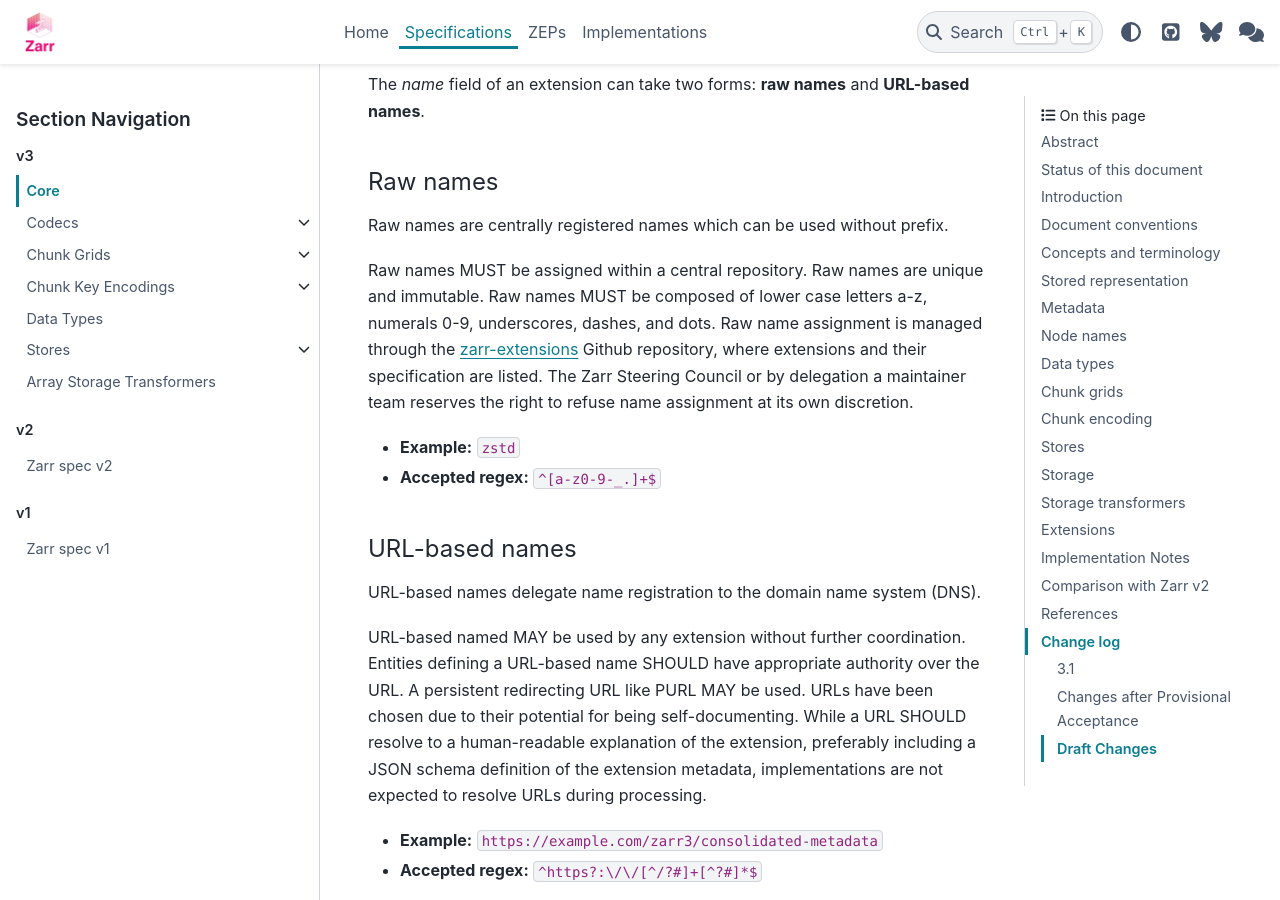
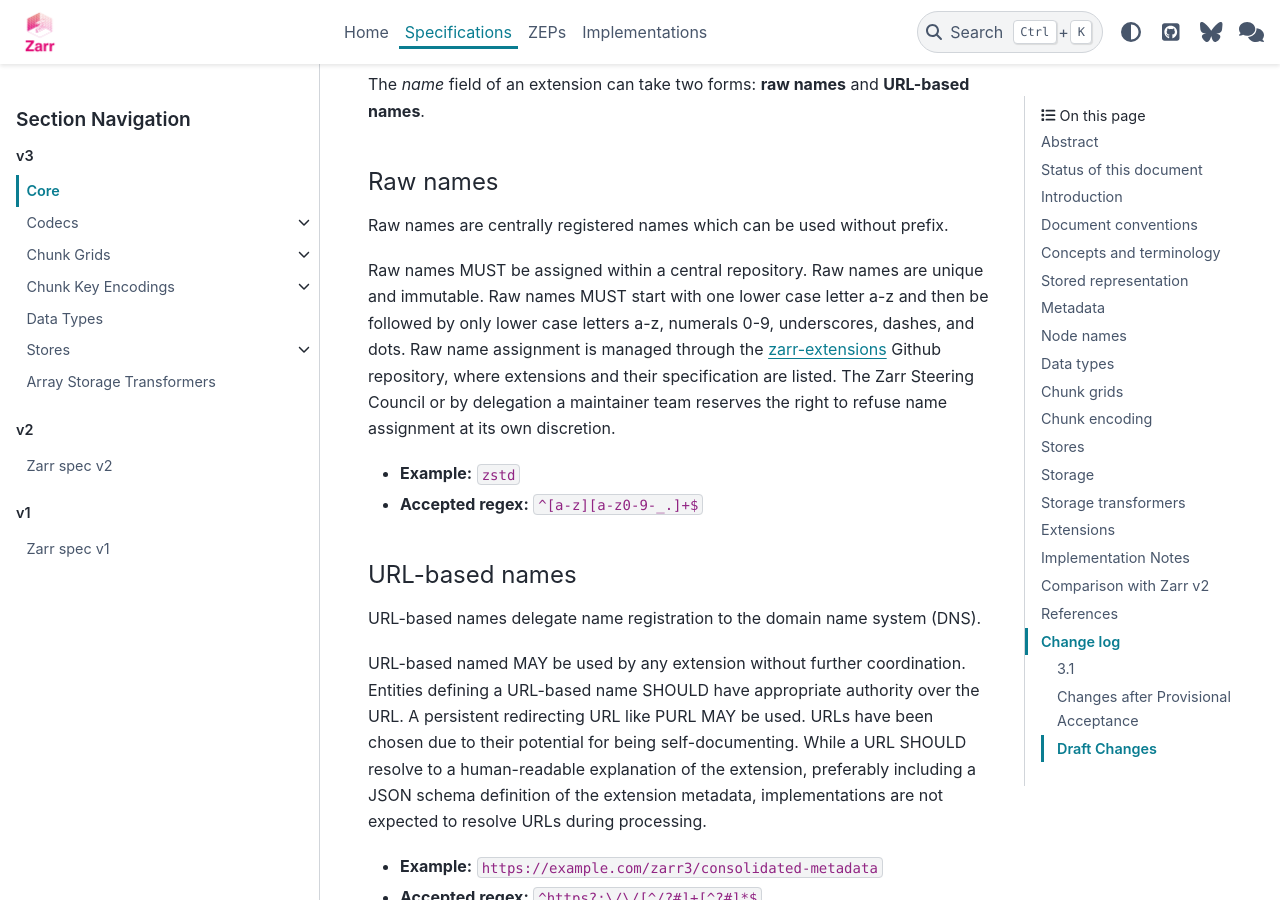
Before and after one commit to zarr-developers/zarr-specs, a Sphinx documentation site: the page built from docs/v3/core/index.rst, in a window 1280 px wide and 900 px high, scrolled down 35112 px. Built offline with Sphinx 7.4.7 and the PyData theme 0.15.4, drawn with Linux system fonts in a browser that asks for light colours.

Commit message:
start with a lower-case letter

```diff
--- a/docs/v3/core/index.rst
+++ b/docs/v3/core/index.rst
@@ -1559,7 +1559,8 @@ Raw names are centrally registered names which can be used without prefix.
 
 Raw names MUST be assigned within a central repository.
 Raw names are unique and immutable.
-Raw names MUST be composed of lower case letters a-z, numerals 0-9, underscores, dashes, and dots.
+Raw names MUST start with one lower case letter a-z and then be followed
+by only lower case letters a-z, numerals 0-9, underscores, dashes, and dots.
 Raw name assignment is managed through the `zarr-extensions`_
 Github repository, where extensions and their specification are listed.
 The Zarr Steering Council or by delegation a
```
Also changed, not shown: other parts of docs/v3/core/index.rst (+1 -1 lines).
